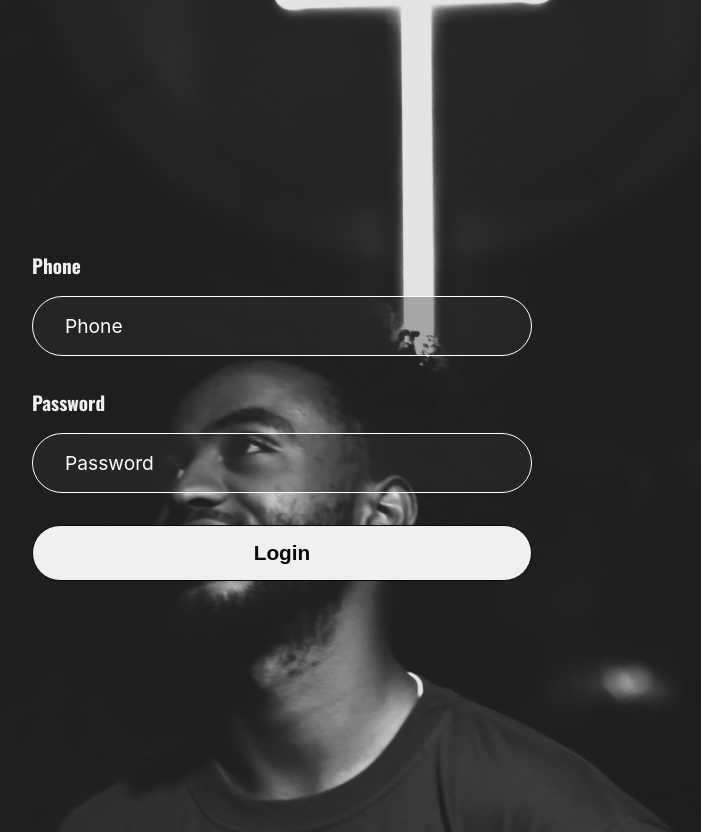
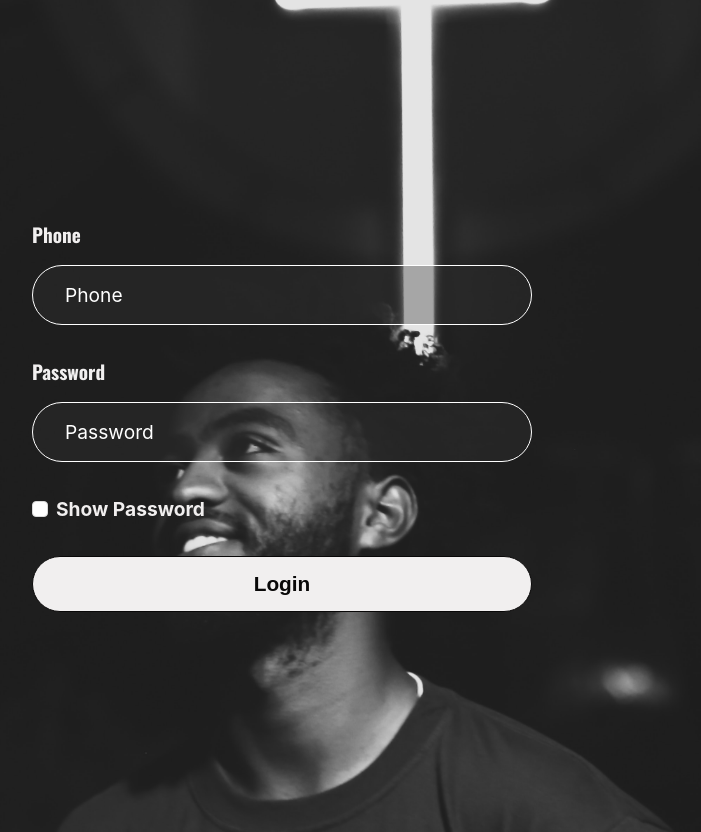
Before and after one commit to RPP-Church/clientSide, a React (Vite) app: page /dashboard in a window 1280 px wide. Both pictures are taken after a click on the button "Login". Shown: the whole page, without its empty margins (358-1059 px from the left). Built offline with nearby package versions, Linux system fonts and the light colour scheme.

Commit message:
added activity message

```diff
--- a/src/components/Head.jsx
+++ b/src/components/Head.jsx
@@ -70,7 +70,7 @@ const Head = ({ text, back, sub, button, link }) => {
         </Link>
       )}
       <div>
-        <h2>{text}</h2>
+        <h2>{'Resurrection Power Parish Portal'}</h2>
         {sub && <p>{sub}</p>}
       </div>
       {button ? (
--- a/src/pages/AuthLayout/Login.jsx
+++ b/src/pages/AuthLayout/Login.jsx
@@ -8,8 +8,9 @@ import { ErrorHandler } from '../../components/ErrorHandler';
 import { login } from '../../services/login';
 import { userState } from '../../state/userState';
 import { useNavigate } from 'react-router-dom';
-import {Splash} from '../../components/animation';
+import { Splash } from '../../components/animation';
 import { Notification } from '../../components/Notification';
+import { Checkbox } from 'antd';
 
 const Wrapper = styled.div`
   background: ${({ loaded, src }) =>
@@ -72,6 +73,7 @@ const Login = () => {
   const [formdata, setFormdata] = useState({
     phone: '',
     password: '',
+    show: false,
   });
 
   const img = new Image();
@@ -136,7 +138,9 @@ const Login = () => {
             />
           </div>
           <div>
+            <div>
               <label>Password</label>
+
               <Input
                 placeholder={'Password'}
                 size={'large'}
@@ -145,8 +149,17 @@ const Login = () => {
                 handleChange={(e) =>
                   setFormdata((p) => ({ ...p, password: e.target.value }))
                 }
-              type={'password'}
+                type={formdata.show ? 'tex' : 'password'}
               />
+            </div>
+            <Checkbox
+              value={formdata.show}
+              onChange={(e) =>
+                setFormdata((p) => ({ ...p, show: e.target.checked }))
+              }
+            >
+              <p>Show Password</p>
+            </Checkbox>
           </div>
           <div>
             <Button
--- a/src/pages/Dashboard/Member/component/SearchBar.jsx
+++ b/src/pages/Dashboard/Member/component/SearchBar.jsx
@@ -38,6 +38,7 @@ const SearchBars = ({ setState, state, refetch }) => {
               query: {
                 ...p.query,
                 firstName: e.target.value,
+                page: 1,
               },
             }))
           }
@@ -58,6 +59,7 @@ const SearchBars = ({ setState, state, refetch }) => {
               query: {
                 ...p.query,
                 lastName: e.target.value,
+                page: 1,
               },
             }))
           }
@@ -76,6 +78,7 @@ const SearchBars = ({ setState, state, refetch }) => {
               query: {
                 ...p.query,
                 phone: e.target.value,
+                page: 1,
               },
             }))
           }
@@ -91,6 +94,7 @@ const SearchBars = ({ setState, state, refetch }) => {
               query: {
                 ...p.query,
                 category: e,
+                page: 1,
               },
             }))
           }
@@ -120,6 +124,7 @@ const SearchBars = ({ setState, state, refetch }) => {
               query: {
                 ...p.query,
                 gender: e,
+                page: 1,
               },
             }))
           }
--- a/src/pages/Dashboard/Member/index.jsx
+++ b/src/pages/Dashboard/Member/index.jsx
@@ -245,6 +245,9 @@ const Index = () => {
           />
         </div>
         <SearchBars setState={setState} state={state} refetch={refetch} />
+        <div style={{ margin: '10px 0' }}>
+          <h3>Total Result : {data?.totalElement ? data?.totalElement : ''}</h3>
+        </div>
         <TableComponent
           isFetching={isFetching}
           Data={Data}
```
Lines whose indentation alone changed are shown as unchanged.
